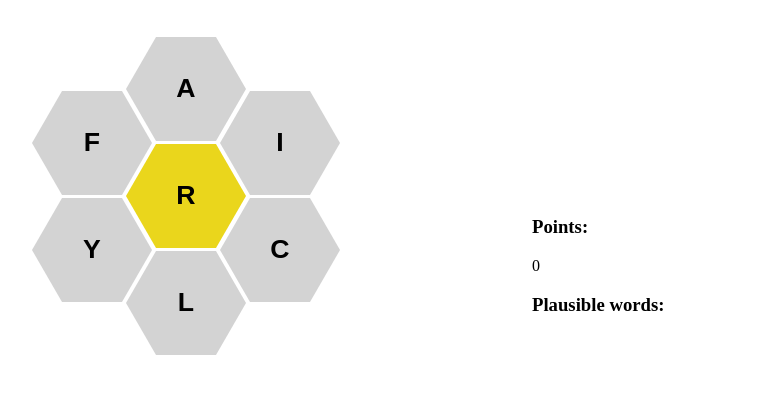
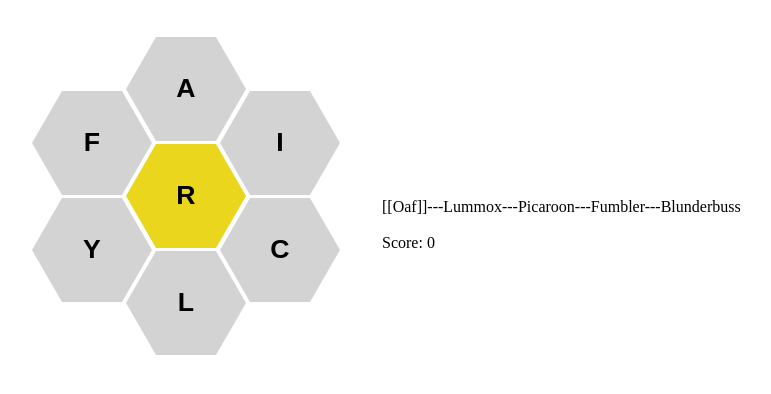
Before and after one commit to jminjie/spollingbree, a Flask app: page / in a window 1280 px wide. Shown: the part 231-625 px from the top of the page, without its empty margins (24-795 px from the left). Run offline with Flask 2, Linux system fonts and the light colour scheme; parts of the project's set-up code (start-up, migrations or seed data) failed here and were passed over.

Commit message:
UI enhancements

```diff
--- a/static/css/style.css
+++ b/static/css/style.css
@@ -59,14 +59,22 @@ body {
 }
 
 #scoreboard {
-    padding: 0px 0 0 500px;
+    padding: 0px 0 0 350px;
 }
 
-#status{
+.status{
     margin: 20px 0 0 0;
     padding: 0 0 0 110px;
     width: 200px;
     background: #ead61c;
+    border-radius: 5px;
+}
+
+.status-red {
+    margin: 20px 0 0 0;
+    padding: 0 0 0 110px;
+    width: 200px;
+    background: red;
     border-radius: 5px;
 }
 
--- a/static/js/main.js
+++ b/static/js/main.js
@@ -1,5 +1,6 @@
 function submitWord() {
     let wordToTry = $('#wordinput').val();
+    $('#wordinput').val('');
     console.log('trying', wordToTry);
 
     $.post("try/" + wordToTry,
@@ -11,8 +12,8 @@ function submitWord() {
             if (data == 'bad') {
                 updateStatus("Implausible", true);
             } else if (data == 'good') {
-                updateStatus("Plausible", false);
-                addWord(wordToTry);
+                updateStatus("Plausible word", false);
+                scoreWord(wordToTry);
             } else if (data == 'real') {
                 updateStatus("Actual word", true);
             } else if (data == 'wrong') {
@@ -21,36 +22,56 @@ function submitWord() {
         });
 }
 
-$( document ).ready(function() {
-   getLetters();
+$(document).ready(function() {
+    getLetters();
+    updateScoreboard();
+});
+
+$(document).on("keypress", function (e) {
+    if (e.keyCode == 13 || e.which == 13) {
+        submitWord();
+    } else if (e.keyCode == 32 || e.which == 32) {
+        shuffleHexagon();
+        $("#wordinput").blur();
+    } else {
+        $("#wordinput").focus();
+    }
 });
 
 
-function updateStatus(message, shake) {
-    if (shake) {
+function updateStatus(message, error) {
+    if (error) {
         $("#status" ).effect("shake");
+        $("#status" ).removeClass("status")
+        $("#status" ).addClass("status-red")
+    } else {
+        $("#status" ).removeClass("status-red")
+        $("#status" ).addClass("status")
     }
     $('#status').text(message);
 }
 
-var letters = 'xxxxxx'
+var savedLetters = null;
+
+function shuffleHexagon() {
+    if (savedLetters != null) {
+        refreshHexagon(savedLetters);
+    }
+}
 
 function getLetters() {
-    console.log('getting letters');
-
     $.get("letters",
         function(data, status){
             if (status != 'success') {
                 console.log('failed');
                 return;
             }
-            letters = data;
-            refreshHexagon(letters);
+            savedLetters = data;
+            refreshHexagon(savedLetters);
         });
 }
 
 function refreshHexagon(letters) {
-    console.log("the letters are", letters);
     $('#mid_letter').text(letters[0]);
 
     // shuffle the other letters
@@ -64,9 +85,24 @@ function refreshHexagon(letters) {
 var words = []
 var points = 0
 
-function addWord(word) {
-    $("#score").append('<li>' + word + '</li>');
+function scoreWord(word) {
+    $("#wordlist").append('<li>' + word + '</li>');
     points += word.length
+    updateScoreboard();
+}
+
+function updateScoreboard() {
+    if (points > 110) {
+        $("#rank").text('Oaf---Lummox---Picaroon---Fumbler---[[Blunderbuss]]');
+    } else if (points > 90) {
+        $("#rank").text('Oaf---Lummox---Picaroon---[[Fumbler]]---Blunderbuss');
+    } else if (points > 60) {
+        $("#rank").text('Oaf---Lummox---[[Picaroon]]---Fumbler---Blunderbuss');
+    } else if (points > 30) {
+        $("#rank").text('Oaf---[[Lummox]]---Picaroon---Fumbler---Blunderbuss');
+    } else {
+        $("#rank").text('[[Oaf]]---Lummox---Picaroon---Fumbler---Blunderbuss');
+    }
     $("#points").text(points)
 }
 
--- a/templates/game.html
+++ b/templates/game.html
@@ -1,7 +1,7 @@
 <input id="wordinput" type="word"></input>
 <button onclick="submitWord()" id="submit">Try</button>
-<button onclick="getLetters()" id="shuffle">Shuffle letters</button>
-<div id="status">Word status</div>
+<button onclick="shuffleHexagon()" id="shuffle">Shuffle letters</button>
+<div id="status" class="status">Word status</div>
 <div id="gamespace">
     <div class="hex-row">
         <div class="hex hide"><div class="left"></div><div class="middle"></div><div class="right"></div></div>
--- a/templates/scoreboard.html
+++ b/templates/scoreboard.html
@@ -1,6 +1,6 @@
 <div id="scoreboard">
-    <h3>Points:</h3>
-    <div id="points">0</div>
-    <h3>Plausible words:</h3>
-    <ul id="score"></ul>
+    <div id="rank"></div>
+    <br>
+    Score: <span id="points"></span>
+    <ul id="wordlist"></ul>
 </div>
```
